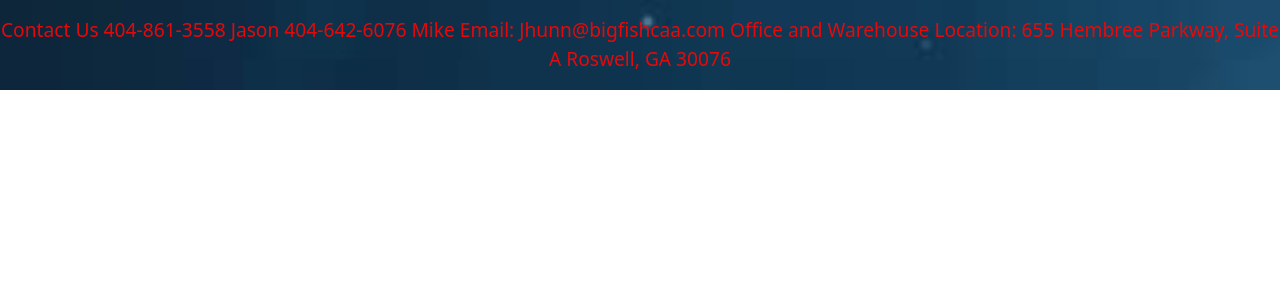
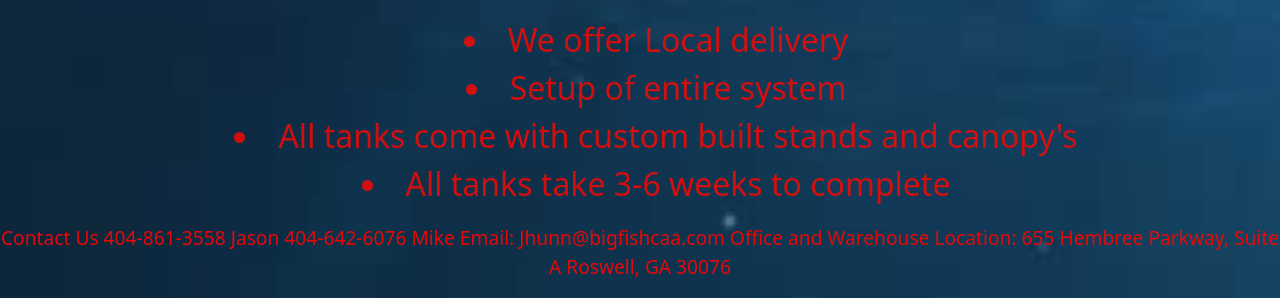
Before and after one commit to JasonH16/LTC, a plain HTML site: page ltc -capstone/index.html in a window 1280 px wide. Shown: the part 1556-1854 px from the top of the page. Before the commit the page ends 1646 px from the top, so only its background shows below. Drawn offline with nearby package versions, Linux system fonts and the light colour scheme.

Commit message:
index bullet points

```diff
--- a/ltc -capstone/index.html
+++ b/ltc -capstone/index.html
@@ -64,11 +64,19 @@
     <img src="images/tank8.jpeg.jpeg" alt="logo" width="300">
 
     <p><a href="products.html">Super Tank Sell</a>
+    </p>
+    <ul>
+      <li>We offer Local delivery </li>
+      <li>Setup of entire system</li>
+      <li>All tanks come with custom built stands and canopy's</li>
+      <li>All tanks take 3-6 weeks to complete</li>
+
+
+
+
+    </ul>
 
   </article>
-
-
-</body>
   <footer>
     <p>
       Contact Us
@@ -81,4 +89,8 @@
     </p>
   </footer>
 
+
+</body>
+
+
 </html>
--- a/ltc -capstone/styles/main.css
+++ b/ltc -capstone/styles/main.css
@@ -38,3 +38,7 @@
 .form-check {
     text-align: left;
 }
+ul {
+    text-align: center;
+    list-style-position: inside;
+}
```
Lines whose indentation alone changed are shown as unchanged.
